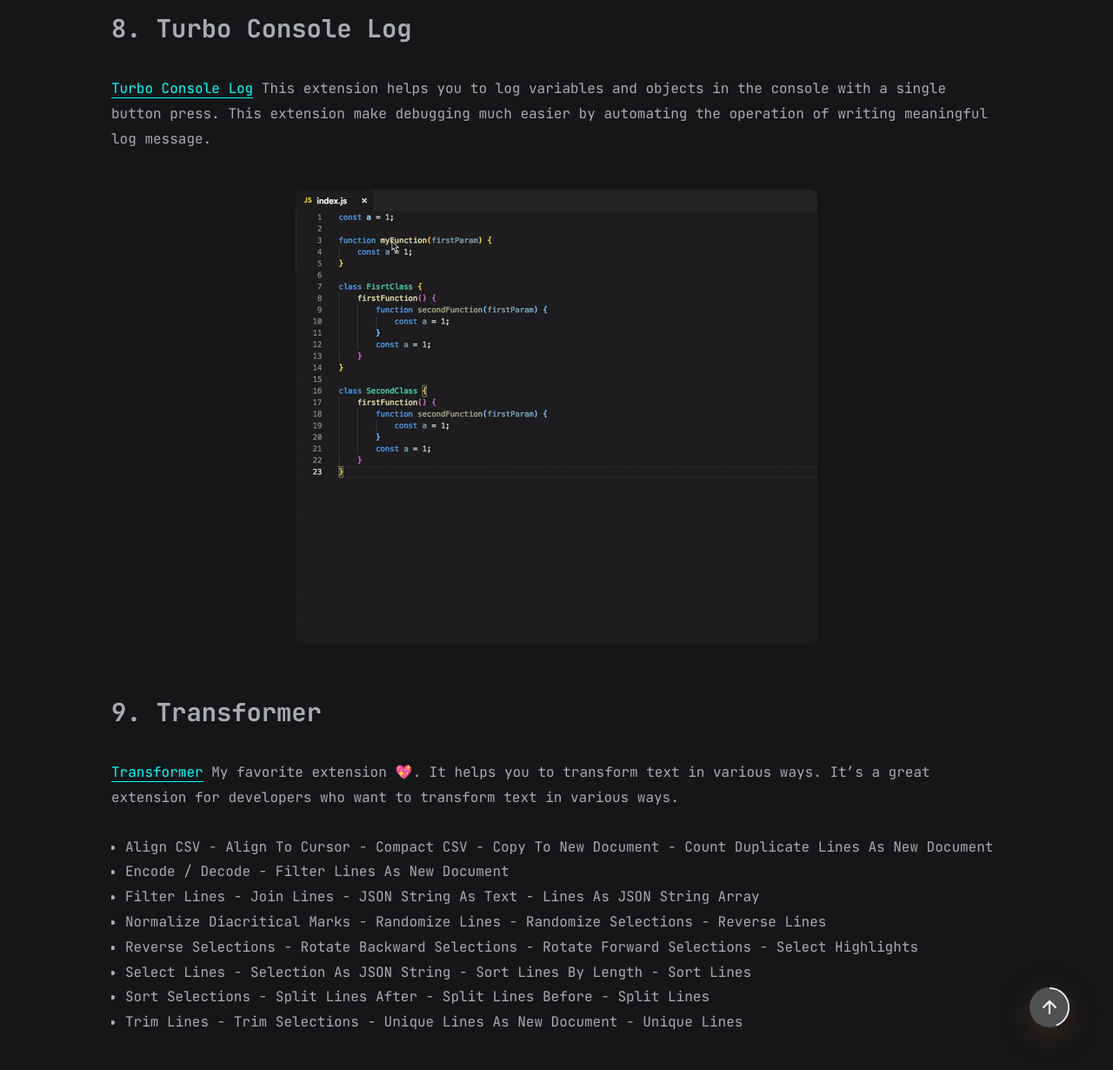
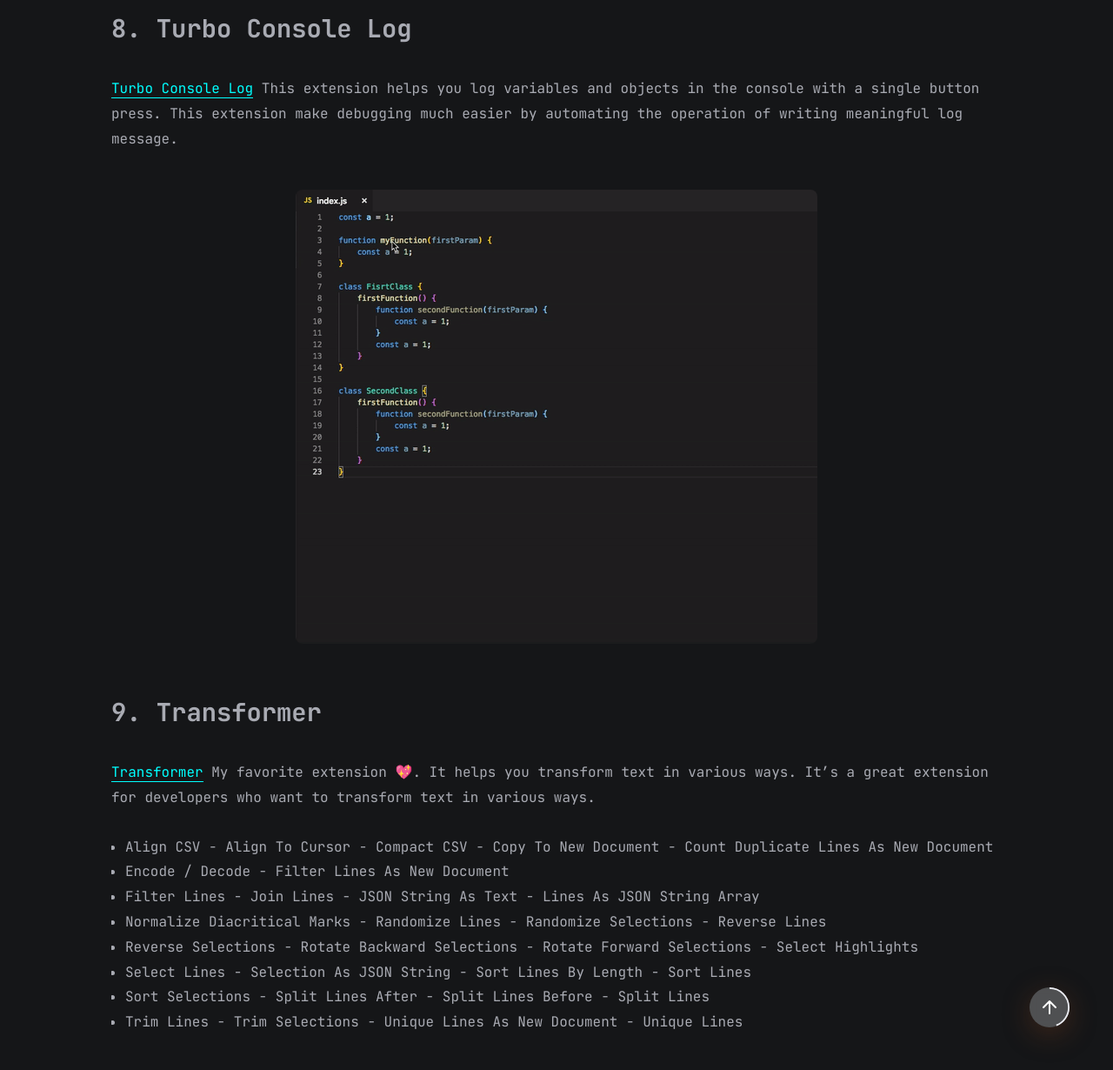
Before and after one commit to Ademking/ademking.github.io, a Jekyll site: the page built from all_collections/_posts/2023-01-14-my-vscode-extensions.md, in a window 1280 px wide and 1400 px high, scrolled down 6111 px. Shown: the part 169-1399 px from the top of the window at 87% size. Built offline with Jekyll 4.4.1, drawn with Linux system fonts in a browser that asks for light colours; comment, search, counter and statistics services are not loaded; some of the changed text lies outside the part shown.

Commit message:
small fix

```diff
--- a/all_collections/_posts/2023-01-14-my-vscode-extensions.md
+++ b/all_collections/_posts/2023-01-14-my-vscode-extensions.md
@@ -40,7 +40,7 @@
 
 [Tailwind CSS Highlight](https://marketplace.visualstudio.com/items?itemName=ellreka.tailwindcss-highlight) This extension highlights the utilities of TailwindCSS.
 
-This extension is useful for developers who use TailwindCSS. It helps you to see the utilities you are using in your code.
+This extension is useful for developers who use TailwindCSS. It helps you see the utilities you are using in your code.
 
 ![](/assets/images/1673645857920.png)
 
@@ -70,7 +70,7 @@
 
 [Import Cost](https://marketplace.visualstudio.com/items?itemName=wix.vscode-import-cost) This extension will display inline in the editor the size of the imported package. The extension utilizes webpack in order to detect the imported size.
 
-This extension is useful for developers who want to know the size of the imported package. It helps you to keep your codebase small.
+This extension is useful for developers who want to know the size of the imported package. It helps you keep your codebase small.
 
 ![](/assets/images/1673645858095.gif)
 
@@ -84,13 +84,13 @@
 
 ## 8. Turbo Console Log
 
-[Turbo Console Log](https://marketplace.visualstudio.com/items?itemName=ChakrounAnas.turbo-console-log) This extension helps you to log variables and objects in the console with a single button press. This extension make debugging much easier by automating the operation of writing meaningful log message.
+[Turbo Console Log](https://marketplace.visualstudio.com/items?itemName=ChakrounAnas.turbo-console-log) This extension helps you log variables and objects in the console with a single button press. This extension make debugging much easier by automating the operation of writing meaningful log message.
 
 ![](/assets/images/1673645858100.gif)
 
 ## 9. Transformer
 
-[Transformer](https://marketplace.visualstudio.com/items?itemName=dakara.transformer) My favorite extension 💖. It helps you to transform text in various ways. It's a great extension for developers who want to transform text in various ways.
+[Transformer](https://marketplace.visualstudio.com/items?itemName=dakara.transformer) My favorite extension 💖. It helps you transform text in various ways. It's a great extension for developers who want to transform text in various ways.
 
 - Align CSV - Align To Cursor - Compact CSV - Copy To New Document - Count Duplicate Lines As New Document
 - Encode / Decode - Filter Lines As New Document
@@ -113,7 +113,7 @@
 
 ## 11. i18n Ally
 
-[i18n Ally](https://marketplace.visualstudio.com/items?itemName=Lokalise.i18n-ally) One of the best extension for developers who work with internationalization. It helps you to manage your translations in a better way. It supports JSON, YAML, PO, XLIFF, CSV, and more.
+[i18n Ally](https://marketplace.visualstudio.com/items?itemName=Lokalise.i18n-ally) One of the best extension for developers who work with internationalization. It helps you manage your translations in a better way. It supports JSON, YAML, PO, XLIFF, CSV, and more.
 
 ![](/assets/images/1673645858190.png)
 
@@ -148,7 +148,7 @@
 
 ## 15. Error Lens
 
-[Error Lens](https://marketplace.visualstudio.com/items?itemName=usernamehw.errorlens) This extension helps you to see errors in your code without leaving the editor.
+[Error Lens](https://marketplace.visualstudio.com/items?itemName=usernamehw.errorlens) This extension helps you see errors in your code without leaving the editor.
 
 It will improve highlighting of errors, warnings and other language diagnostics.
 
```
